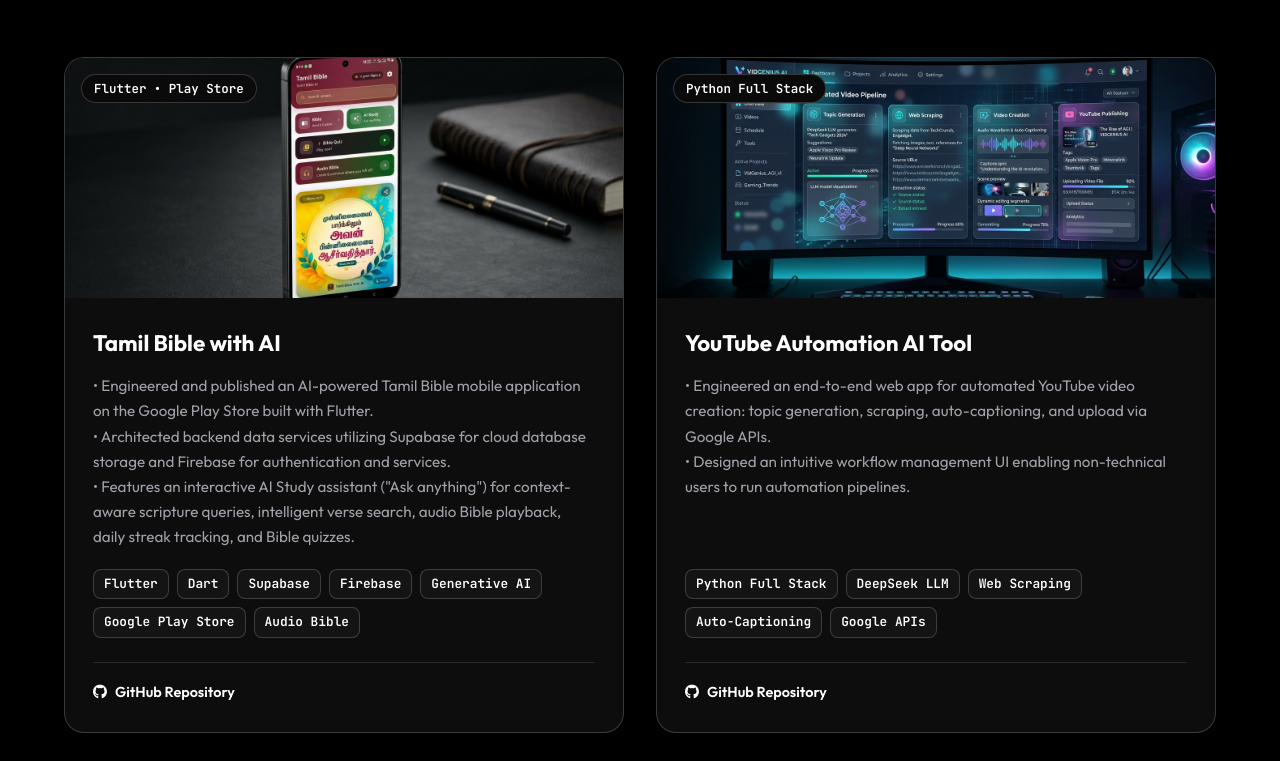
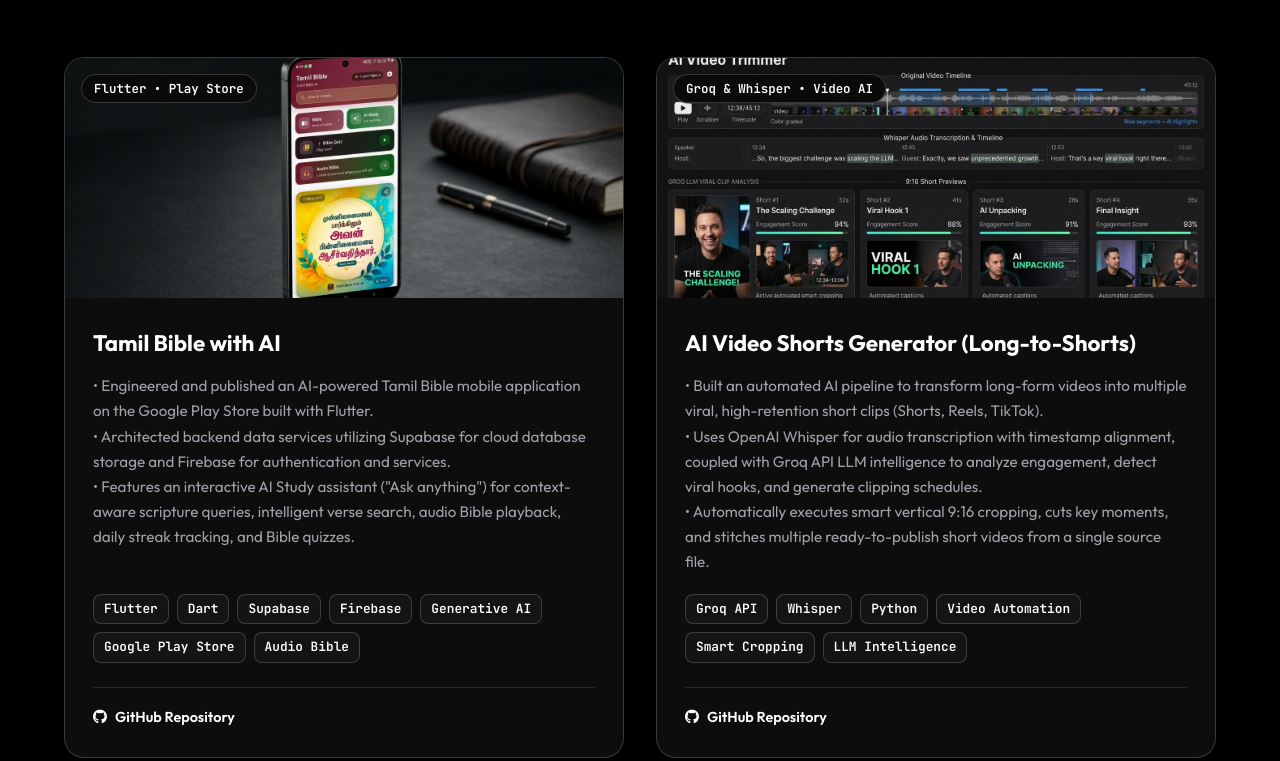
Before and after one commit to john-allson/john-allson, a plain HTML site: page index.html in a window 1280 px wide. Shown: the part 5974-6735 px from the top of the page. Drawn offline with Linux system fonts and the light colour scheme.

Commit message:
feat: add AI Video Shorts Generator (Long-to-Shorts) with Whisper and Groq automation

```diff
--- a/index.html
+++ b/index.html
@@ -577,7 +577,36 @@
             </div>
           </article>
 
-          <!-- Project 2: YouTube Automation AI Tool -->
+          <!-- Project 2: AI Video Shorts Generator -->
+          <article class="project-card">
+            <div class="project-img-wrapper">
+              <img src="assets/ai-shorts-generator-preview.jpg" alt="AI Long-to-Shorts Video Repurposing Tool" />
+              <span class="project-badge">Groq & Whisper • Video AI</span>
+            </div>
+            <div class="project-body">
+              <h3 class="project-title">AI Video Shorts Generator (Long-to-Shorts)</h3>
+              <p class="project-desc">
+                • Built an automated AI pipeline to transform long-form videos into multiple viral, high-retention short clips (Shorts, Reels, TikTok).<br />
+                • Uses OpenAI Whisper for audio transcription with timestamp alignment, coupled with Groq API LLM intelligence to analyze engagement, detect viral hooks, and generate clipping schedules.<br />
+                • Automatically executes smart vertical 9:16 cropping, cuts key moments, and stitches multiple ready-to-publish short videos from a single source file.
+              </p>
+              <div class="project-tags">
+                <span class="project-tag">Groq API</span>
+                <span class="project-tag">Whisper</span>
+                <span class="project-tag">Python</span>
+                <span class="project-tag">Video Automation</span>
+                <span class="project-tag">Smart Cropping</span>
+                <span class="project-tag">LLM Intelligence</span>
+              </div>
+              <div class="project-footer">
+                <a href="https://github.com/john-allson" target="_blank" rel="noopener noreferrer" class="project-link">
+                  <i class="fa-brands fa-github"></i> GitHub Repository
+                </a>
+              </div>
+            </div>
+          </article>
+
+          <!-- Project 3: YouTube Automation AI Tool -->
           <article class="project-card">
             <div class="project-img-wrapper">
               <img src="assets/youtube-automation-preview.jpg" alt="YouTube Automation AI Tool Interface Preview" />
@@ -1011,6 +1040,18 @@
             </ul>
           </div>
 
+          <div class="resume-job-item">
+            <div class="resume-job-header">
+              <span class="resume-job-title">AI Video Shorts Generator (Long-to-Shorts)</span>
+              <span class="resume-job-dates">AI Video Processing & LLM</span>
+            </div>
+            <ul class="resume-bullets">
+              <li>Engineered an automated video processing pipeline using Whisper for speech-to-text transcription with precise timestamps.</li>
+              <li>Integrated Groq API for rapid LLM reasoning to evaluate narrative hooks and plan optimal short-form video segments.</li>
+              <li>Automated smart-cropping from horizontal to 9:16 vertical video and batch-rendered multiple viral shorts from a single long video.</li>
+            </ul>
+          </div>
+
           <!-- Education -->
           <div class="resume-section-title">EDUCATION</div>
           <div class="resume-job-item">
```
Also changed, not shown: assets/ai-shorts-generator-preview.jpg (added), 1 other file.
